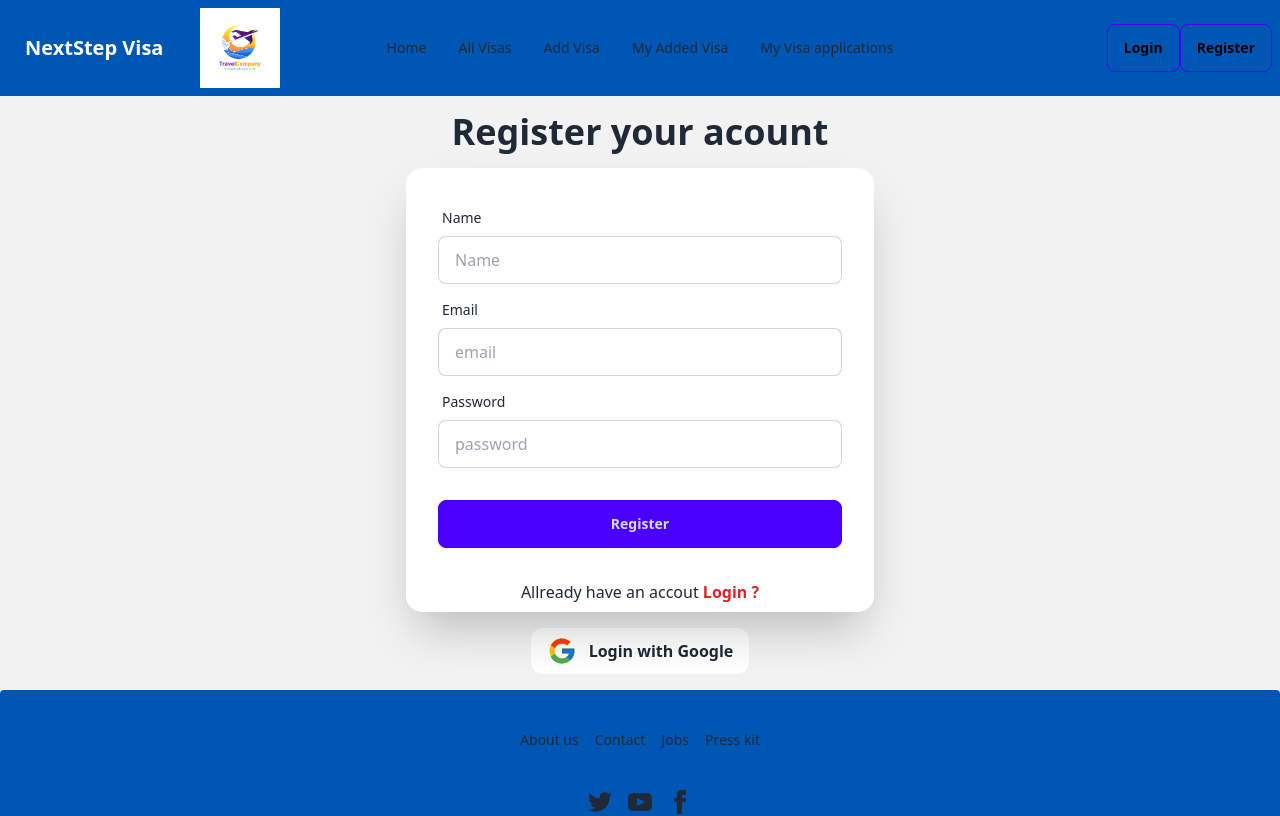
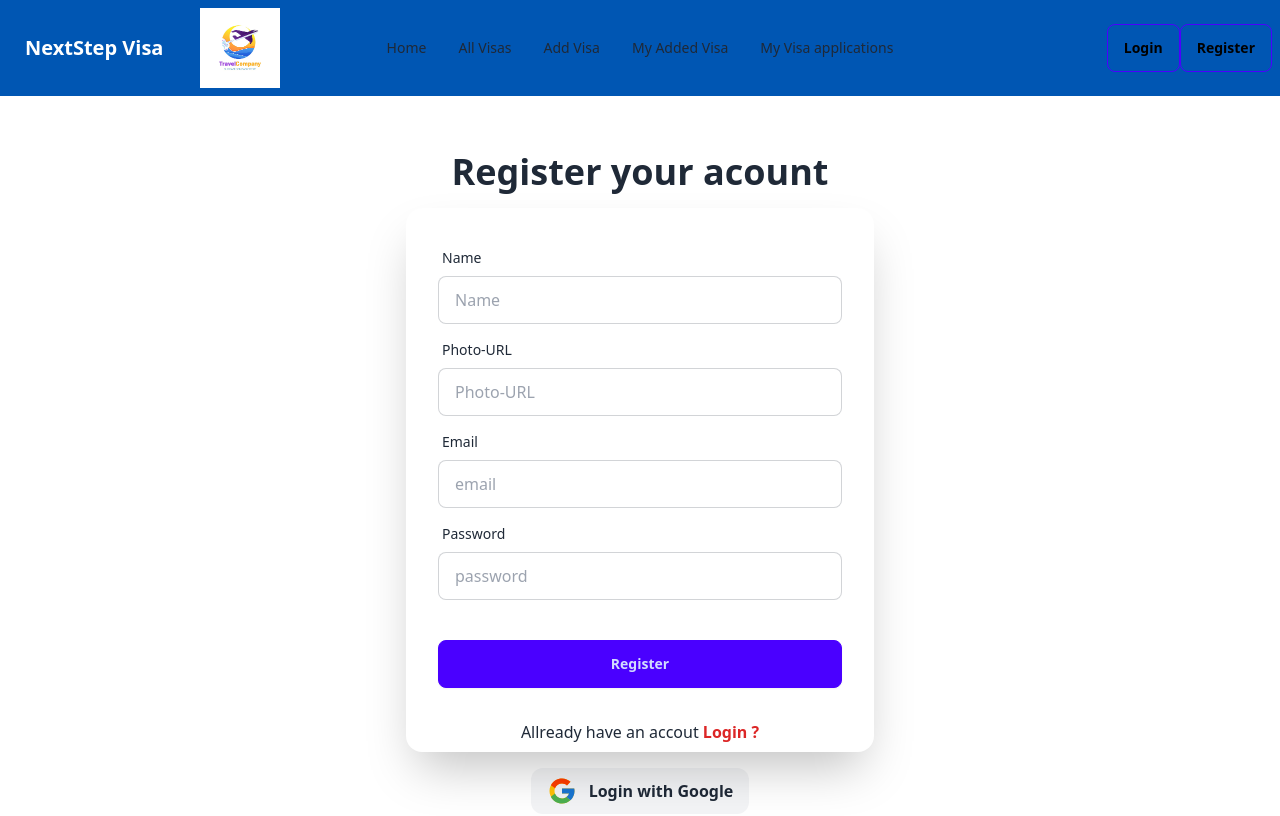
Before and after one commit to mdopi2024/assignment-10-client, a React (Vite) app: page /register in a window 1280 px wide. Shown: the top 816 px of the page. Built offline with nearby package versions, Linux system fonts and the light colour scheme; no server answers.

Commit message:
register form done

```diff
--- a/src/Pages/Register.jsx
+++ b/src/Pages/Register.jsx
@@ -1,29 +1,50 @@
-import React, { useContext } from 'react';
+import React, { useContext, useState } from 'react';
 import { FcGoogle } from 'react-icons/fc';
 import { Link, useNavigate } from 'react-router-dom';
 import { AuthContext } from '../AuthProvider/AuthProvider';
 
 const Register = () => {
-    const {registerWithEmal}=useContext(AuthContext)
+    const { registerWithEmal,googleLogIn } = useContext(AuthContext)
     const navigate = useNavigate()
-    const handleForm = e=>{
+    const [showErr, setShowErr] = useState('')
+    console.log(showErr)
+
+    const handleGoogleLogIn = () => {
+        googleLogIn()
+            .then(result => {
+                navigate('/')
+            }).catch(error => {
+                console.log(error.code)
+            })
+    }
+
+
+
+    const handleForm = e => {
         e.preventDefault();
 
         const form = e.target;
         const name = form.name.value;
+        const photo = form.photo.value;
         const email = form.email.value;
         const password = form.password.value;
-      registerWithEmal(email,password)
-      .then(result =>{
+        const regex = /^(?=.*[A-Z])(?=.*[a-z]).{6,}$/
+        if (!regex.test(password)) {
+            return setShowErr('Password must be at least 6 characters long, with at least one uppercase and one lowercase letter.')
+        }
+        registerWithEmal(email, password)
+            .then(result => {
                 navigate('/')
-      }).catch(error=>{
+            }).catch(error => {
                 console.log(error.code)
+                setShowErr(error.code)
+
             })
     }
     return (
-        <div className="hero bg-base-200 ">
-            <div className="hero-content flex flex-col md:min-w-[500px] ">
-                <h1 className='text-3xl font-bold md:text-4xl'>Register your acount</h1>
+        <div className="hero  my-10 ">
+            <div className="hero-content flex flex-col md:w-[500px] ">
+                <h1 className='text-3xl text-center font-bold md:text-4xl'>Register your acount</h1>
                 <div className="card bg-base-100 w-full min-w-lg  shrink-0 shadow-2xl">
                     <form onSubmit={handleForm} className="card-body">
 
@@ -32,6 +53,12 @@ const Register = () => {
                                 <span className="label-text">Name</span>
                             </label>
                             <input type="text" name='name' placeholder="Name" className="input input-bordered" required />
+                        </div>
+                        <div className="form-control">
+                            <label className="label">
+                                <span className="label-text">Photo-URL</span>
+                            </label>
+                            <input type="text" name='photo' placeholder="Photo-URL" className="input input-bordered" required />
                         </div>
 
                         <div className="form-control">
@@ -47,6 +74,11 @@ const Register = () => {
                             <input type="password" name='password' placeholder="password" className="input input-bordered" required />
 
                         </div>
+                        <div>
+                            {
+                                showErr && <p className='text-center font-semibold text-red-600'>{showErr}</p>
+                            }
+                        </div>
                         <div className="form-control mt-6">
                             <button className="btn btn-primary">Register</button>
                         </div>
@@ -55,7 +87,7 @@ const Register = () => {
                         <p className='mb-2'>Allready have an accout <Link to='/login'><span className='text-red-600 font-semibold'>Login ?</span> </Link></p>
                     </div>
                 </div>
-                <div className='flex justify-center items-center gap-3 font-bold bg-white py-2 px-4 rounded-xl'> <FcGoogle className='text-3xl' />Login with Google </div>
+                <div onClick={handleGoogleLogIn} className='flex justify-center items-center gap-3 font-bold bg-gray-100 py-2 px-4 rounded-xl'> <FcGoogle className='text-3xl' />Login with Google </div>
             </div>
 
         </div>
```
Lines whose indentation alone changed are shown as unchanged.
